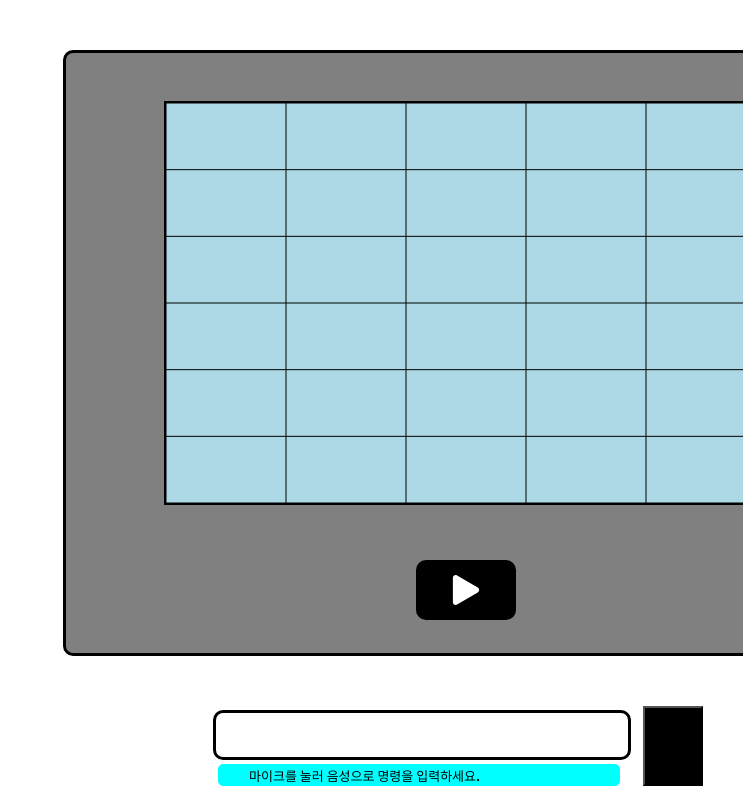
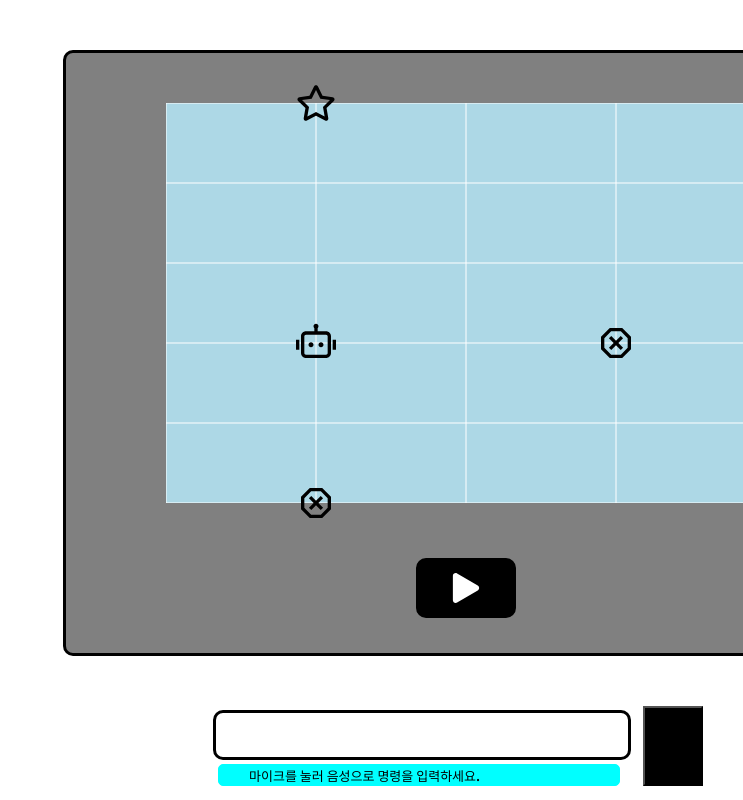
Before and after one commit to hdm0922/2023-SoftwareEngineering, a React (Create React App) app in the folder frontend/frontend-app/: page / in a window 1280 px wide. Both pictures are taken after typing "Sample", "Sample", "Sample", "Sample" into the empty fields and a click on the button "Generate". Shown: the top 800 px of the page, without its empty margins (537-1280 px from the left). Built offline with nearby package versions, Linux system fonts and the light colour scheme; some icons are missing.

Commit message:
feat: Render initial simulation icons

```diff
--- a/frontend/frontend-app/src/mainpanel/MainPanel.js
+++ b/frontend/frontend-app/src/mainpanel/MainPanel.js
@@ -14,9 +14,8 @@ const Array2D = function(x, y, value) {
     const arr = [];
 
     for (let iter=0; iter<y; iter++) {
-        const row = [];
-    for (let iter=0; iter<x; iter++) { row.push(value); }
-        arr.push(row);
+        arr.push( [] );
+        for (let jter=0; jter<x; jter++) { arr[iter].push(value); }
     }
 
     return arr;
@@ -27,17 +26,22 @@ const MainPanel = function(props) {
 
     const [renderPanel, setRenderPanel] = useState("UserInputPanel");
     const [renderButton, setRenderButton] = useState("GenerateAreaButton");
+    const [simulationRunning, setSimulationRunning] = useState(false);
 
 
-    const [areaSize, setAreaSize] = useState("");
-    const [startPosition, setStartPosition] = useState("");
-    const [importantPositions, setImportantPositions] = useState("");
-    const [hazardPositions, setHazardPositions] = useState("");
+
+    const [areaSizeUserInput, setAreaSizeUserInput] = useState("");
+    const [startPositionUserInput, setStartPositionUserInput] = useState("");
+    const [importantPositionsUserInput, setImportantPositionsUserInput] = useState("");
+    const [hazardPositionsUserInput, setHazardPositionsUserInput] = useState("");
+
+
 
     const [areaSizeX, setAreaSizeX] = useState(0);
     const [areaSizeY, setAreaSizeY] = useState(0);
     const [robotPath, setRobotPath] = useState([]);
     const [itemsToRender, setItemsToRender] = useState(Array2D(areaSizeX, areaSizeY, null));
+
 
     const setRenderPanelState = function(newPanel) {
 
@@ -53,7 +57,6 @@ const MainPanel = function(props) {
                 break;
         }
     };
-
 
     const setRenderButtonState = function(newButton) {
 
@@ -82,11 +85,11 @@ const MainPanel = function(props) {
         const initHazardPositions       = Parser.stringToPairsArray(initialData.hazardPositions);
         const initImportantPositions    = Parser.stringToPairsArray(initialData.importantPositions);
 
-        setAreaSizeX( inputAreaSize[0].x + 1 );
-        setAreaSizeY( inputAreaSize[0].y + 1 );
+        setAreaSizeX( inputAreaSize[0].x+1 );
+        setAreaSizeY( inputAreaSize[0].y+1 );
         setRobotPath( initRobotPath );
 
-        const initItemsToRender = Array2D(inputAreaSize[0].x + 1, inputAreaSize[0].y + 1, '');
+        const initItemsToRender = Array2D(inputAreaSize[0].x+1, inputAreaSize[0].y+1, '');
 
         const initializeRenderItems = (dataArray, renderType) => {
             for (let iter=0; iter<dataArray.length; iter++) {
@@ -108,11 +111,13 @@ const MainPanel = function(props) {
         <div className="MainPanel">
 
             {(renderPanel === "UserInputPanel") &&
-             <UserInputPanel userInputDataSetters={{setAreaSize, setStartPosition,
-                                                    setImportantPositions, setHazardPositions}}/>}
+             <UserInputPanel userInputDataSetters={{setAreaSizeUserInput, setStartPositionUserInput,
+                                                    setImportantPositionsUserInput, setHazardPositionsUserInput}}/>}
 
             {(renderPanel === "SimulatePanel") &&
-             <SimulatePanel areaSize={{x: areaSizeX, y: areaSizeY}}/>}
+             <SimulatePanel areaSize={{x: areaSizeX, y: areaSizeY}}
+                            robotPath={robotPath}
+                            itemsToRender={itemsToRender}/> }
 
 
             <div className="Bottom">
@@ -121,8 +126,8 @@ const MainPanel = function(props) {
                     <GenerateAreaButton setRenderPanelState={setRenderPanelState}
                                         setRenderButtonState={setRenderButtonState}
                                         setInitialData={setInitialData}
-                                        userInputData = {{areaSize, startPosition,
-                                                        importantPositions, hazardPositions}}/>}
+                                        userInputData = {{areaSizeUserInput, startPositionUserInput,
+                                                        importantPositionsUserInput, hazardPositionsUserInput}}/>}
 
 
                 {(renderButton === "ResumeButton") &&
--- a/frontend/frontend-app/src/mainpanel/renderpanel/SimulatePanel.css
+++ b/frontend/frontend-app/src/mainpanel/renderpanel/SimulatePanel.css
@@ -1,22 +1,26 @@
 @import url('https://fonts.googleapis.com/css2?family=Noto+Sans+KR:wght@600&display=swap');
 
 .SimulatePanel {
-    /* display: grid;
-    grid-template-columns: repeat(6, 1fr);
-    grid-template-rows: repeat(5, 1fr);
-    gap: 8px;
-    padding: 10px;
-
-    align-items: center;
-    justify-content: center;
 
     position: relative;
-    top: 30px; */
 
     background-color: lightblue;
 
-    border: 2px solid black;
+    /* border: 5px solid purple; */
 
     width: 600px;
     height: 400px;
 }
+
+
+.renderItem {
+
+    position: absolute;
+    /* border: 2px solid purple; */
+
+    display: flex;
+    align-items: center;
+    justify-content: center;
+
+    font-size: 40px;
+}
--- a/frontend/frontend-app/src/mainpanel/renderpanel/SimulatePanel.js
+++ b/frontend/frontend-app/src/mainpanel/renderpanel/SimulatePanel.js
@@ -1,16 +1,27 @@
 import React from "react";
 import './SimulatePanel.css'
 
+import { RiRobot2Line } from "react-icons/ri";
+import { MdOutlineDangerous } from "react-icons/md";
+import { FaRegStar } from "react-icons/fa";
 
-const Line = ({ startPosition, endPosition }) => {
+
+
+
+
+
+
+const Line = ({ startPosition, endPosition, style }) => {
     return (
         <line x1={startPosition.x} x2={endPosition.x}
               y1={startPosition.y} y2={endPosition.y}
-                stroke="black" />
+              style={style} />
     );
 };
 
-
+/*
+props = { areaSize: Object, robotPath: Array<Object>, itemsToRender: Array2D<String> }
+*/
 const SimulatePanel = function(props) {
 
     const panelWidth = 600;
@@ -18,33 +29,96 @@ const SimulatePanel = function(props) {
 
 
     const getPixelPosition = function(_x, _y) {
-        return { x: ( panelWidth *  (    _x/props.areaSize.x) ),
-                 y: ( panelHeight * (1 - _y/props.areaSize.y) )};
+        return { x: ( panelWidth *  (    _x/(props.areaSize.x-1)) ),
+                 y: ( panelHeight * (1 - _y/(props.areaSize.y-1)) )};
     };
 
 
     const border = [];
-
+    {
         for (let iter=0; iter<=props.areaSize.x; iter++) {
             border.push(
                 <Line startPosition={ getPixelPosition(iter, 0) }
                         endPosition={ getPixelPosition(iter, props.areaSize.y) }
-                    key={`line-${border.length}`}/>
+                        key={`line-${border.length}`}
+                        style={{stroke: "white"}}/>
             );
         }
 
-    for (let iter=0; iter<=props.areaSize.y; iter++) {
+        for (let iter=0; iter<props.areaSize.y; iter++) {
             border.push(
                 <Line startPosition={ getPixelPosition(0, iter) }
                         endPosition={ getPixelPosition(props.areaSize.x, iter) }
-                    key={`line-${border.length}`}/>
+                        key={`line-${border.length}`}
+                        style={{stroke: "white"}}/>
             );
         }
+    }
+
+    const renderItems = function(itemsToRender) {
+
+        const renderIcon = function(itemString) {
+
+            switch (itemString) {
+                case "Robot"        : return <RiRobot2Line />;
+                case "Hazard"       : return <MdOutlineDangerous />;
+                case "Important"    : return <FaRegStar />;
+                default             : return "";
+            }
+
+        };
+
+        const iconStyle = {
+            width: 50,
+            height: 50
+        };
+
+        iconStyle.top  = - (iconStyle.width  >> 1);
+        iconStyle.left = - (iconStyle.height >> 1);
+
+        console.log(iconStyle);
+
+        const reactElements = [];
+
+        for (let iter=0; iter<itemsToRender.length; iter++) {
+            for (let jter=0; jter<itemsToRender[iter].length; jter++) {
+
+                reactElements.push(
+
+                    <div key={reactElements.length} className="renderItem"
+                         style={ { top : getPixelPosition(jter, iter).y + iconStyle.top,
+                                   left: getPixelPosition(jter, iter).x + iconStyle.left,
+                                   width: iconStyle.width,
+                                   height: iconStyle.height
+                                 } } >
+                        {renderIcon(itemsToRender[iter][jter])}
+                    </div>
+
+                );
+            }
+        }
+
+        console.log( "Input :", itemsToRender );
+        console.log( "Rendered :", reactElements );
+
+        return reactElements;
+    }
+
+    const renderPath = function(robotPath) {
+
+    }
+
 
     return (
 
         <div className="SimulatePanel">
-            <svg width={panelWidth} height={panelHeight}>{border}</svg>
+
+            <svg width={panelWidth} height={panelHeight}>
+                {border}
+                {renderPath(props.robotPath)}
+            </svg>
+
+            {renderItems(props.itemsToRender)}
         </div>
 
     );
--- a/frontend/frontend-app/src/mainpanel/renderpanel/UserInputPanel.js
+++ b/frontend/frontend-app/src/mainpanel/renderpanel/UserInputPanel.js
@@ -3,8 +3,8 @@ import './UserInputPanel.css'
 
 /*
 props = { userInputDataSetters: Object };
-userInputDataSetters =  { setAreaSize: Function, setStartPosition: Function,
-                          setImportantPositions: Function, setHazardPositions:Function }
+userInputDataSetters =  { setAreaSizeUserInput: Function, setStartPositionUserInput: Function,
+                          setImportantPositionsUserInput: Function, setHazardPositionsUserInput:Function }
 */
 const UserInputPanel = function(props) {
 
@@ -13,16 +13,16 @@ const UserInputPanel = function(props) {
         <div className="UserInputPanel">
 
             <InputComponent componentName={"Area Size"}
-                            updateFunction={props.userInputDataSetters.setAreaSize}/>
+                            updateFunction={props.userInputDataSetters.setAreaSizeUserInput}/>
 
             <InputComponent componentName={"Start Position"}
-                            updateFunction={props.userInputDataSetters.setStartPosition}/>
+                            updateFunction={props.userInputDataSetters.setStartPositionUserInput}/>
 
             <InputComponent componentName={"Important Positions"}
-                            updateFunction={props.userInputDataSetters.setImportantPositions}/>
+                            updateFunction={props.userInputDataSetters.setImportantPositionsUserInput}/>
 
             <InputComponent componentName={"Hazard Positions"}
-                            updateFunction={props.userInputDataSetters.setHazardPositions}/>
+                            updateFunction={props.userInputDataSetters.setHazardPositionsUserInput}/>
 
         </div>
 
```
Lines whose indentation alone changed are shown as unchanged.
